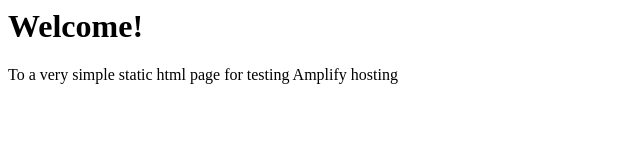
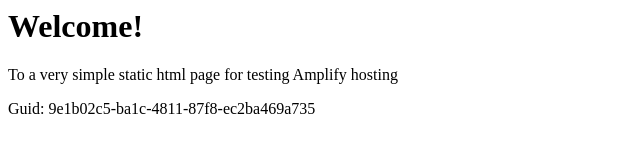
Before and after one commit to aws-aemilia-bom/Github-PR-Commit-Integration-Test-DoNotTouch-v1-preprod-ap-south-1, a website: page src/index.html in a window 1280 px wide. Shown: the whole page, without its empty margins (0-640 px from the left). Drawn offline with Linux system fonts and the light colour scheme.

Commit message:
commit from integ tests

```diff
--- a/src/index.html
+++ b/src/index.html
@@ -1,3 +1,5 @@
+
+
 <html lang="en">
 
 <head>
@@ -10,6 +12,6 @@
 <body>
     <h1>Welcome!</h1>
     <p>To a very simple static html page for testing Amplify hosting</p>
-</body>
+    <p>Guid: 9e1b02c5-ba1c-4811-87f8-ec2ba469a735</p></body>
 
 </html>
```
